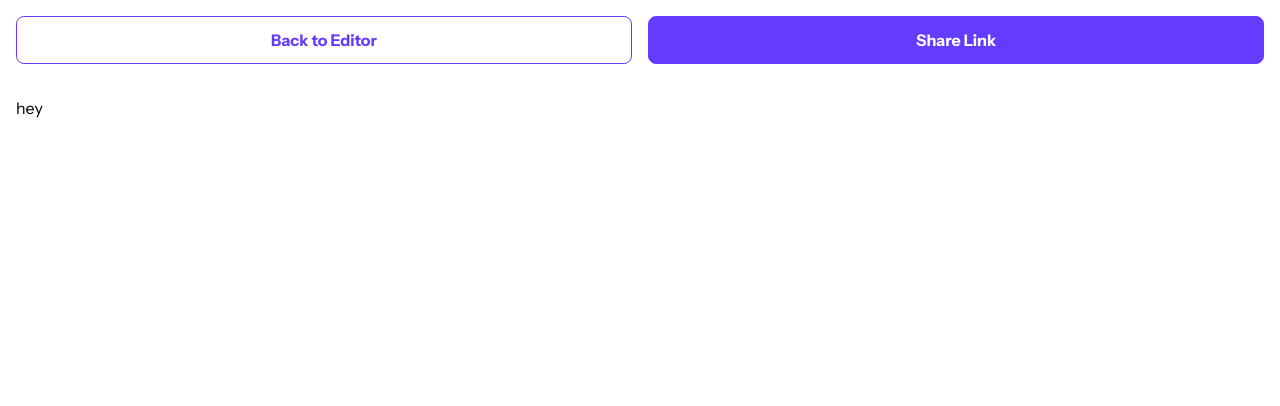
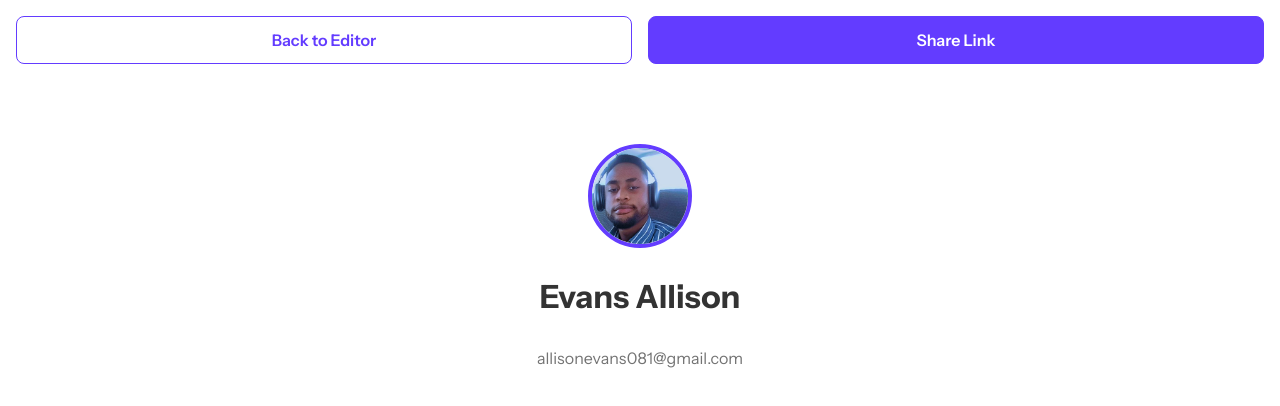
Before and after one commit to alli-Codes/DevLink, a Next.js app: page /preview in a window 1280 px wide. Shown: the top 406 px of the page. Built offline with nearby package versions, Linux system fonts and the light colour scheme.

Commit message:
feat: work on the profile page

```diff
--- /dev/null
+++ b/app/components/ProfilePicture.tsx
@@ -0,0 +1,9 @@
+import Image from "next/image";
+
+export default function ProfilePicture() {
+    return (
+        <div className="h-[104px] w-[104px] border-4 border-[#633CFF] overflow-hidden rounded-full">
+            <img src="/profile-pic.jpeg" className="h-full w-full object-cover object-center" alt=""/>
+        </div>
+    )
+}
--- a/app/globals.css
+++ b/app/globals.css
@@ -1,6 +1,13 @@
+@import url('https://fonts.googleapis.com/css2?family=Instrument+Sans:ital,wght@0,400..700;1,400..700&display=swap');
+
 @tailwind base;
 @tailwind components;
 @tailwind utilities;
+
+body{
+  font-family: "Instrument Sans",
+    sans-serif;
+}
 /*
 :root {
   --foreground-rgb: 0, 0, 0;
--- a/app/layout.tsx
+++ b/app/layout.tsx
@@ -1,8 +1,5 @@
 import type { Metadata } from "next";
-import { Instrument_Sans } from "next/font/google";
 import "./globals.css";
-
-const font = Instrument_Sans({ weight: ['400', '700'], subsets: ["latin"], display: 'swap', });
 
 export const metadata: Metadata = {
   title: "Create Next App",
@@ -16,7 +13,7 @@ export default function RootLayout({
 }>) {
   return (
     <html lang="en">
-      <body className={font.className}>
+      <body>
         <div>{children}</div>
       </body>
     </html>
--- a/app/preview/layout.tsx
+++ b/app/preview/layout.tsx
@@ -7,15 +7,15 @@ export default function CreateNewLinkLayout({
   children: React.ReactNode
 }) {
   return (
-    <div className="bg-white flex flex-col">
-          <section className="w-full p-4 flex justify-center items-center gap-4">
+    <div className="bg-white h-screen flex flex-col gap-12">
+        <section className="w-full p-4 flex justify-center items-center gap-4">
               <Link href="/dashboard/createNewLink" className="w-full">
                 <button className="bg-white w-full px-[27px] py-[11px] border border-[#633CFF] text-[#633CFF] font-semibold rounded-lg">Back to Editor</button>
               </Link>
               <Link href="" className="w-full">
               <button className="bg-[#633CFF] w-full px-[27px] py-[11px] border border-[#633CFF] text-white font-semibold rounded-lg">Share Link</button></Link>
           </section>
-      <section className=" p-4">
+        <section className="p-4">
         {children}
       </section>
     </div>
--- a/app/preview/page.tsx
+++ b/app/preview/page.tsx
@@ -1,7 +1,13 @@
+import ProfilePicture from "../components/ProfilePicture";
+
 export default function Preview() {
     return (
-        <div>
-            hey
+        <div className="flex flex-col items-center">
+            <section className="flex flex-col items-center gap-[25px]">
+                <ProfilePicture />
+                <h1 className="font-bold text-[32px] text-[#333333]">Evans Allison</h1>
+                <p className="text-[#737373]">allisonevans081@gmail.com</p>
+            </section>
         </div>
     )
 }
```
Also changed, not shown: public/profile-pic.jpeg (added).
